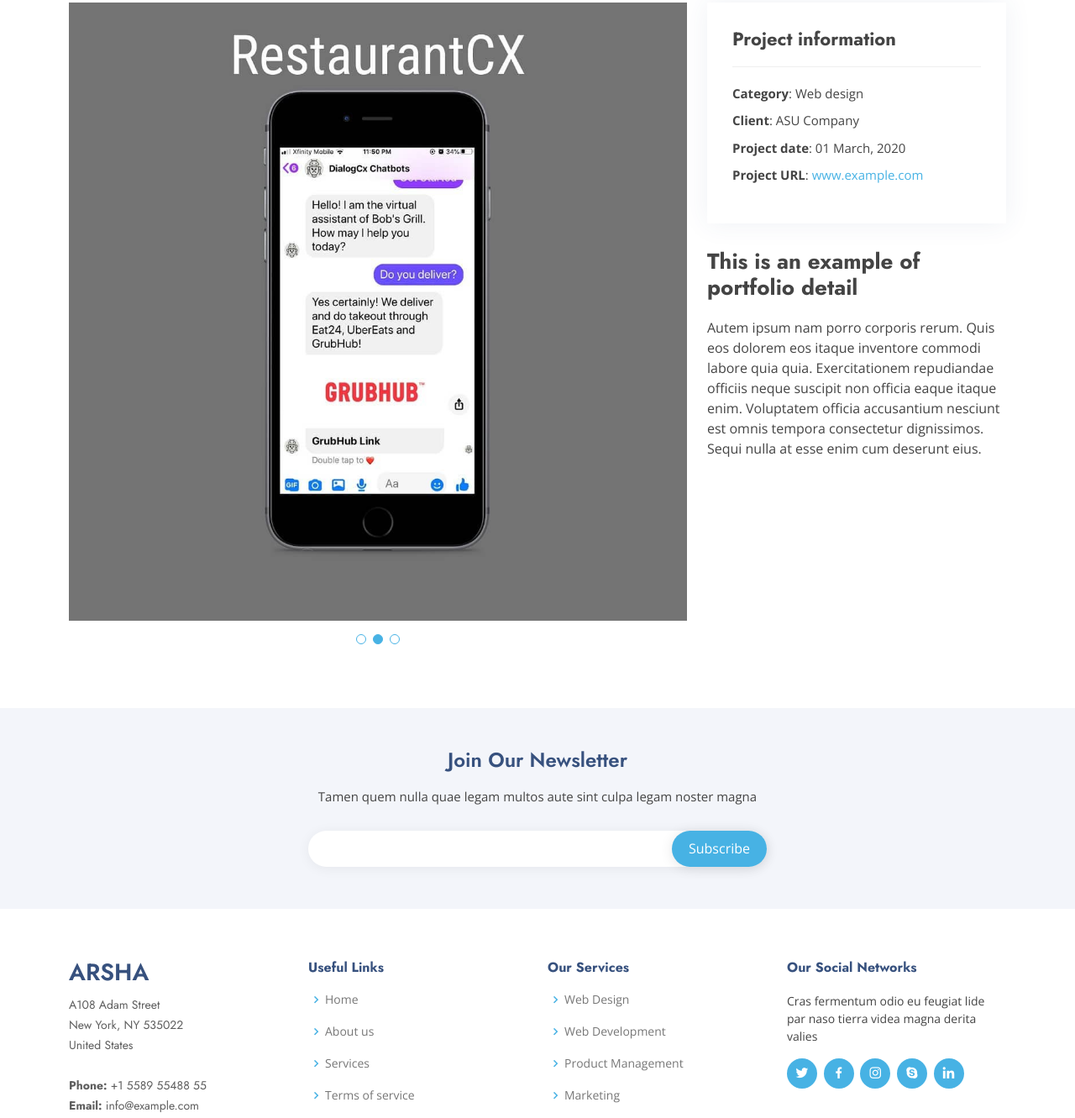
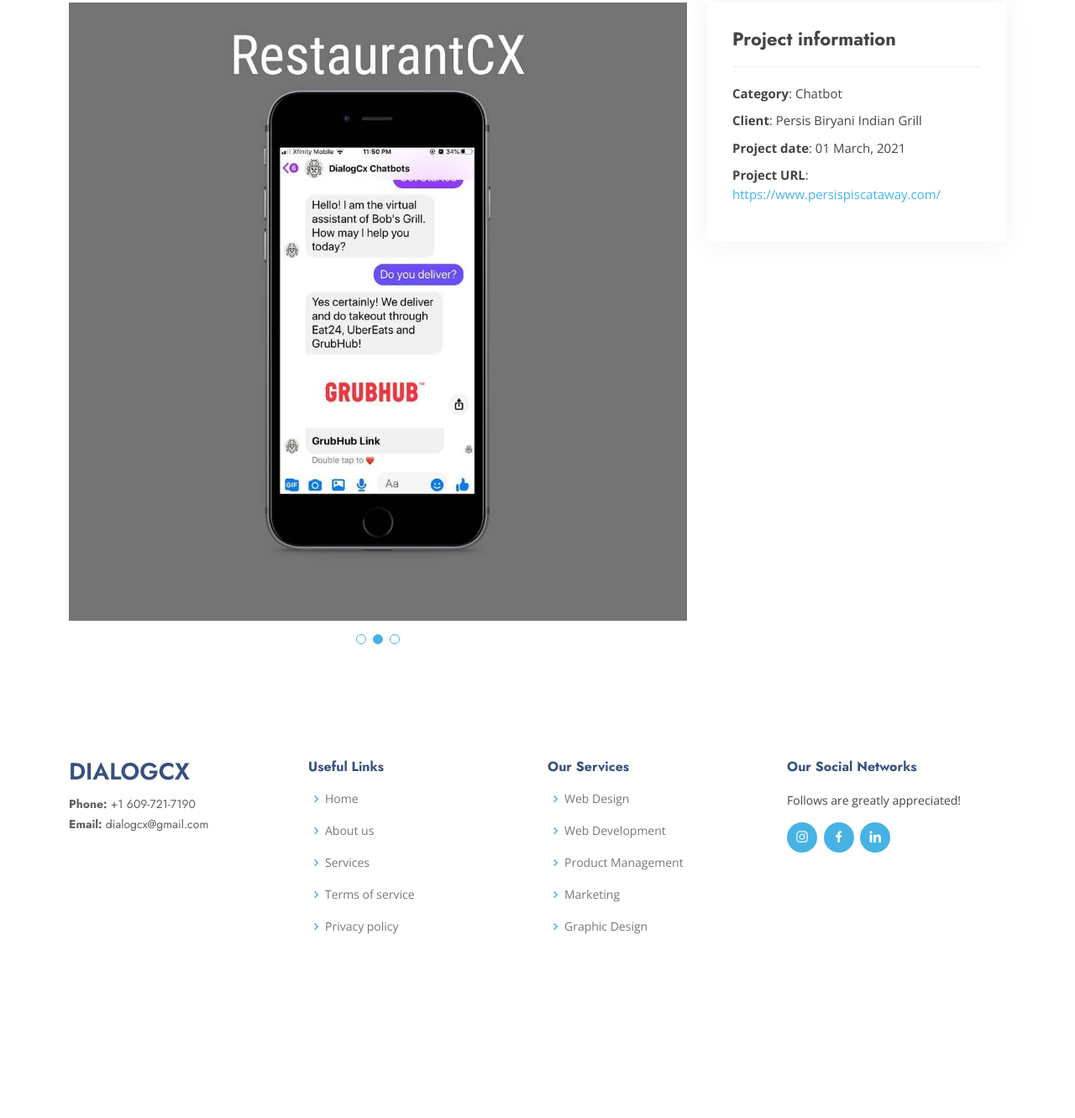
Before and after one commit to adityabilawar/DialogCX, a plain HTML site: page portfolio-details.html in a window 1280 px wide. Shown: the part 212-1543 px from the top of the page at 84% size. After the commit the page ends 1394 px from the top, so only its background shows below. Drawn offline with nearby package versions, Linux system fonts and the light colour scheme.

Commit message:
More edits to website

```diff
--- a/portfolio-details.html
+++ b/portfolio-details.html
@@ -125,18 +125,14 @@
             <div class="portfolio-info">
               <h3>Project information</h3>
               <ul>
-                <li><strong>Category</strong>: Web design</li>
-                <li><strong>Client</strong>: ASU Company</li>
-                <li><strong>Project date</strong>: 01 March, 2020</li>
-                <li><strong>Project URL</strong>: <a href="#">www.example.com</a></li>
+                <li><strong>Category</strong>: Chatbot</li>
+                <li><strong>Client</strong>: Persis Biryani Indian Grill</li>
+                <li><strong>Project date</strong>: 01 March, 2021</li>
+                <li><strong>Project URL</strong>: <a href="#">https://www.persispiscataway.com/</a></li>
               </ul>
             </div>
             <div class="portfolio-description">
-              <h2>This is an example of portfolio detail</h2>
-              <p>
-                Autem ipsum nam porro corporis rerum. Quis eos dolorem eos itaque inventore commodi labore quia quia. Exercitationem repudiandae officiis neque suscipit non officia eaque itaque enim. Voluptatem officia accusantium nesciunt est omnis tempora consectetur dignissimos. Sequi nulla at esse enim cum deserunt eius.
-              </p>
-            </div>
+
           </div>
 
         </div>
@@ -147,34 +143,17 @@
   </main><!-- End #main -->
 
   <!-- ======= Footer ======= -->
+ <!-- ======= Footer ======= -->
  <footer id="footer">
-
-    <div class="footer-newsletter">
-      <div class="container">
-        <div class="row justify-content-center">
-          <div class="col-lg-6">
-            <h4>Join Our Newsletter</h4>
-            <p>Tamen quem nulla quae legam multos aute sint culpa legam noster magna</p>
-            <form action="" method="post">
-              <input type="email" name="email"><input type="submit" value="Subscribe">
-            </form>
-          </div>
-        </div>
-      </div>
-    </div>
-
   <div class="footer-top">
     <div class="container">
       <div class="row">
 
         <div class="col-lg-3 col-md-6 footer-contact">
-            <h3>Arsha</h3>
+          <h3>DialogCX</h3>
           <p>
-              A108 Adam Street <br>
-              New York, NY 535022<br>
-              United States <br><br>
-              <strong>Phone:</strong> +1 5589 55488 55<br>
-              <strong>Email:</strong> info@example.com<br>
+            <strong>Phone:</strong> +1 609-721-7190<br>
+            <strong>Email:</strong> dialogcx@gmail.com<br>
           </p>
         </div>
 
@@ -202,33 +181,17 @@
 
         <div class="col-lg-3 col-md-6 footer-links">
           <h4>Our Social Networks</h4>
-            <p>Cras fermentum odio eu feugiat lide par naso tierra videa magna derita valies</p>
+          <p>Follows are greatly appreciated!</p>
           <div class="social-links mt-3">
-              <a href="#" class="twitter"><i class="bx bxl-twitter"></i></a>
-              <a href="#" class="facebook"><i class="bx bxl-facebook"></i></a>
-              <a href="#" class="instagram"><i class="bx bxl-instagram"></i></a>
-              <a href="#" class="google-plus"><i class="bx bxl-skype"></i></a>
-              <a href="#" class="linkedin"><i class="bx bxl-linkedin"></i></a>
+            <a href="https://www.instagram.com/dialogcx/" class="instagram"><i class="bx bxl-instagram"></i></a>
+            <a href="https://www.facebook.com/DialogCX/" class="facebook"><i class="bx bxl-facebook"></i></a>
+            <a href="https://www.linkedin.com/company/dailogcx/" class="linkedin"><i class="bx bxl-linkedin"></i></a>
           </div>
         </div>
 
       </div>
     </div>
   </div>
-
-    <div class="container footer-bottom clearfix">
-      <div class="copyright">
-        &copy; Copyright <strong><span>Arsha</span></strong>. All Rights Reserved
-      </div>
-      <div class="credits">
-        <!-- All the links in the footer should remain intact. -->
-        <!-- You can delete the links only if you purchased the pro version. -->
-        <!-- Licensing information: https://bootstrapmade.com/license/ -->
-        <!-- Purchase the pro version with working PHP/AJAX contact form: https://bootstrapmade.com/arsha-free-bootstrap-html-template-corporate/ -->
-        Designed by <a href="https://bootstrapmade.com/">BootstrapMade</a>
-      </div>
-    </div>
-  </footer><!-- End Footer -->
 
   <div id="preloader"></div>
   <a href="#" class="back-to-top d-flex align-items-center justify-content-center"><i class="bi bi-arrow-up-short"></i></a>
```
Also changed, not shown: index.html (+2 -2 lines). Lines whose indentation alone changed are shown as unchanged.
